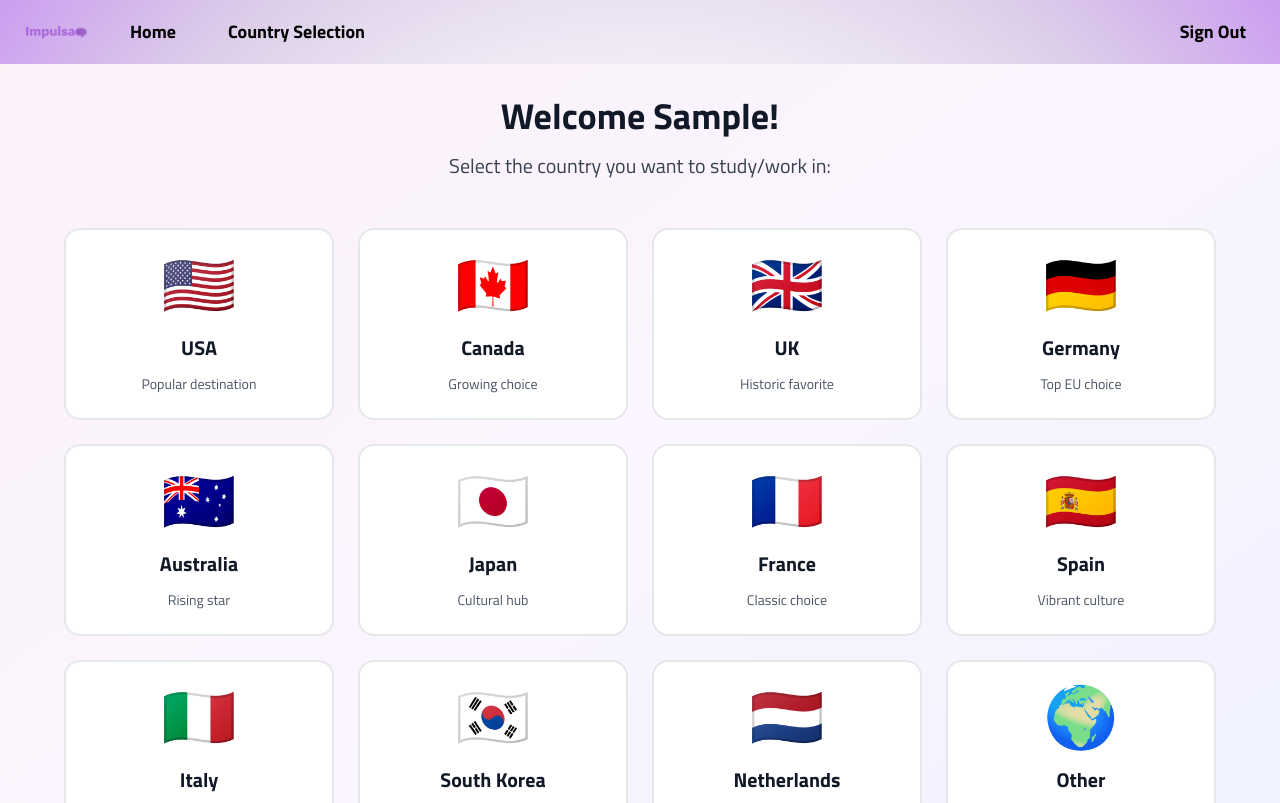
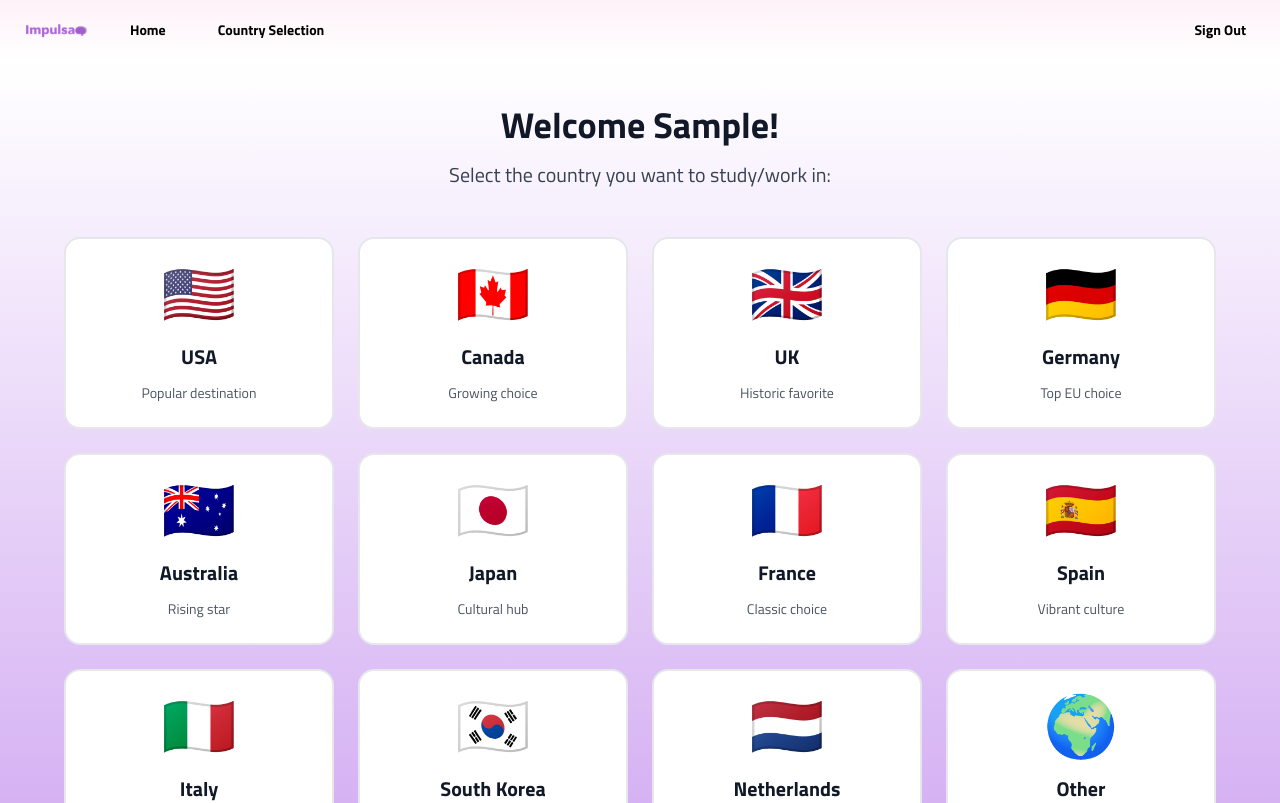
Before and after one commit to picfire/HackASU, a Next.js app: page /country-selection in a window 1280 px wide. Shown: the top 803 px of the page. Built offline with nearby package versions, Linux system fonts and the light colour scheme; no server answers; sample sign-in values are in the browser's storage.

Commit message:
feat: changed background colors to keep consistent look

```diff
--- a/src/app/(with-layout)/country-selection/page.tsx
+++ b/src/app/(with-layout)/country-selection/page.tsx
@@ -43,7 +43,7 @@ export default function CountrySelection() {
   };
 
   return (
-    <div className="min-h-screen bg-gradient-to-br from-pink-50 via-purple-50 to-indigo-50 p-8">
+    <div className="min-h-screen bg-gradient-to-b from-white to-purple_background p-11">
       <div className="max-w-6xl mx-auto">
         {/* Header */}
         <div className="text-center mb-12">
--- a/src/app/(with-layout)/dashboard/page.tsx
+++ b/src/app/(with-layout)/dashboard/page.tsx
@@ -44,7 +44,7 @@ export default function DashboardPage() {
   const dailyFact = "Did you know? In Japan, it's customary to bow when greeting someone. The depth of the bow indicates respect level.";
 
   return (
-        <div className="min-h-screen bg-gray-50 p-8">
+    <div className="min-h-screen bg-gradient-to-b from-white to-purple_background p-8">
       <div className="max-w-7xl mx-auto">
         <h1 className="text-4xl font-bold text-gray-900 mb-8">Your Learning Journey</h1>
 
@@ -57,16 +57,14 @@ export default function DashboardPage() {
                 {levels.map((level) => (
                   <div
                     key={level.id}
-                                        className={`flex items-center gap-4 p-4 rounded-lg border-2 transition-all ${
-                                            level.locked
+                    className={`flex items-center gap-4 p-4 rounded-lg border-2 transition-all ${level.locked
                         ? 'bg-gray-100 border-gray-300 opacity-50'
                         : level.completed
                           ? 'bg-green-50 border-green-500'
                           : 'bg-blue-50 border-blue-500 hover:shadow-md cursor-pointer'
                       }`}
                   >
-                                        <div className={`w-12 h-12 rounded-full flex items-center justify-center ${
-                                            level.locked ? 'bg-gray-400' : level.completed ? 'bg-green-500' : 'bg-blue-500'
+                    <div className={`w-12 h-12 rounded-full flex items-center justify-center ${level.locked ? 'bg-gray-400' : level.completed ? 'bg-green-500' : 'bg-blue-500'
                       }`}>
                       <span className="text-white font-bold">{level.id}</span>
                     </div>
--- a/src/app/(with-layout)/study-work-selection/page.tsx
+++ b/src/app/(with-layout)/study-work-selection/page.tsx
@@ -42,7 +42,7 @@ export default function StudyWorkSelection() {
   if (!selectedCountry) return null;
 
   return (
-    <div className="min-h-screen bg-gradient-to-br from-blue-50 via-indigo-50 to-purple-50 p-8 flex items-center justify-center">
+    <div className="min-h-screen bg-gradient-to-b from-white to-purple_background p-8 flex items-center justify-center">
       <div className="max-w-2xl w-full">
         <div className="text-center mb-12">
           <h1 className="text-4xl font-bold text-gray-900 mb-4">
@@ -90,11 +90,11 @@ export default function StudyWorkSelection() {
           </button>
 
           <button
+            disabled
             onClick={() => handleOptionSelect("work")}
             className={`
               relative p-8 rounded-2xl border-2 transition-all duration-300
               flex flex-col items-center justify-center gap-4
-              hover:scale-105 hover:shadow-2xl
               ${
                 selectedOption === "work"
                   ? "border-purple-500 bg-purple-50 shadow-xl scale-105"
--- a/src/app/(with-layout)/university-selection/page.tsx
+++ b/src/app/(with-layout)/university-selection/page.tsx
@@ -164,7 +164,7 @@ export default function UniversitySelection() {
   if (!selectedCountry) return null;
 
   return (
-    <div className="min-h-screen bg-gradient-to-br from-green-50 via-purple-50 to-blue-50 p-8">
+    <div className="min-h-screen bg-gradient-to-b from-white to-purple_background p-8">
       <div className="max-w-6xl mx-auto">
         {/* Header */}
         <div className="text-center mb-12">
--- a/src/app/components/navbar.tsx
+++ b/src/app/components/navbar.tsx
@@ -11,12 +11,12 @@ export default function Navbar() {
   if (!isLoaded) return null;
 
   return (
-    <div className="navbar bg-transparent px-4 py-2 flex justify-between items-center">
+    <div className="navbar bg-gradient-to-b from-pink-50 to-white px-4 py-2 flex justify-between items-center shadow-md text-sm">
       {/* Left side: logo + links */}
-      <div className="flex items-center gap-4">
+      <div className="flex items-center gap-4 ">
         <Image src="/Impulsa.svg" alt="Impulsa Logo" width={80} height={80} />
         <button
-          className="px-4 py-2 text-lg font-semibold rounded-lg border-2 border-transparent hover:border-black transition-all duration-500"
+          className="px-4 py-2 font-semibold rounded-lg border-2 border-transparent hover:border-black transition-all duration-500"
           onClick={() => router.push("/")}
         >
           Home
@@ -24,7 +24,7 @@ export default function Navbar() {
 
         {isSignedIn && (
           <button
-            className="px-4 py-2 text-lg font-semibold rounded-lg border-2 border-transparent hover:border-black transition-all duration-500"
+            className="px-4 py-2 font-semibold rounded-lg border-2 border-transparent hover:border-black transition-all duration-500"
             onClick={() => router.push("/country-selection")}
           >
             Country Selection
@@ -36,7 +36,7 @@ export default function Navbar() {
       <div>
         {isSignedIn && (
           <SignOutButton>
-            <button className="px-4 py-2 text-lg font-semibold rounded-lg border-2 border-transparent hover:border-black transition-all duration-500">
+            <button className="px-4 py-2 font-semibold rounded-lg border-2 border-transparent hover:border-black transition-all duration-500">
               Sign Out
             </button>
           </SignOutButton>
--- a/src/app/globals.css
+++ b/src/app/globals.css
@@ -6,7 +6,7 @@ body {
   /* font-family: Arial, Helvetica, sans-serif; */
 
   background: #FFFFFF;
-  background: radial-gradient(circle,rgba(255, 255, 255, 1) 38%, rgba(221, 207, 233, 1) 75%, rgba(203, 158, 240, 1) 100%);
+  background: radial-gradient(circle,rgba(255, 255, 255, 1) 38%, rgba(221, 207, 233, 1) 75%, rgb(203, 158, 240) 100%);
   color: rgb(27, 27, 27);
   font-weight: 400;
   font-size: 1.2rem;
--- a/src/app/page.tsx
+++ b/src/app/page.tsx
@@ -12,7 +12,7 @@ export default function HomePage() {
   if (!isLoaded) return null;
 
   return (
-    <div className="gap-8 min-h-screen flex flex-col items-center justify-center ">
+    <div className="gap-8 min-h-screen flex flex-col items-center justify-center">
       {/* Logo */}
       <AnimatedContent
         distance={150}
@@ -28,9 +28,9 @@ export default function HomePage() {
       >
         <div className="h-40 w-auto overflow-hidden">
           <Image
-            src="/ImpulsaLogo.png"
+            src="/Impulsa.svg"
             alt="Impulsa Logo"
-            width={400}
+            width={450}
             height={250}
             className="object-cover"
             priority
@@ -40,7 +40,7 @@ export default function HomePage() {
 
       <AnimatedContent
         distance={150}
-        direction="vertical"
+        direction="horizontal"
         reverse={false}
         duration={1.1}
         ease="power3.out"
@@ -60,6 +60,18 @@ export default function HomePage() {
       </AnimatedContent>
 
       {/* Simple button with NO animation wrapper */}
+      {/* <AnimatedContent
+        distance={150}
+        direction="vertical"
+        reverse={false}
+        duration={1.1}
+        ease="power3.out"
+        initialOpacity={0}
+        animateOpacity
+        scale={1}
+        threshold={0.2}
+        delay={0.6}
+      > */}
         <div>
           {isSignedIn ? (
             <button
@@ -76,6 +88,7 @@ export default function HomePage() {
             </SignInButton>
           )}
         </div>
+      {/* </ AnimatedContent> */}
     </div>
   );
 }
--- a/tailwind.config.ts
+++ b/tailwind.config.ts
@@ -11,6 +11,7 @@ const config: Config = {
       colors: {
         background: "var(--background)",
         foreground: "var(--foreground)",
+        "purple_background": "#CB9EF0"
       },
     },
   },
```
Lines whose indentation alone changed are shown as unchanged.
